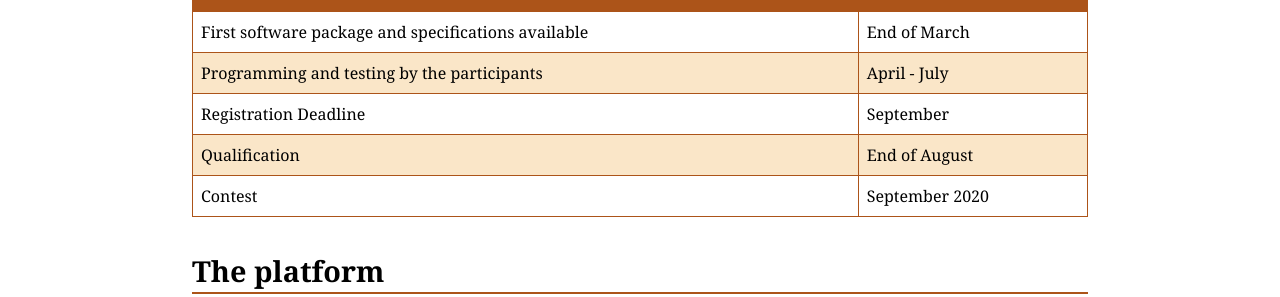
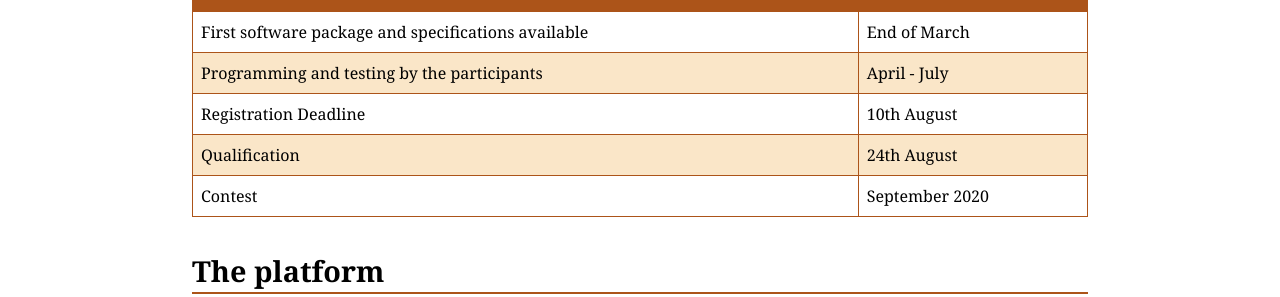
Before and after one commit to agentcontest/agentcontest.github.io, a Jekyll site: the page built from 2020/index.md, in a window 1280 px wide. Shown: the part 963-1260 px from the top of the page. Built offline with Jekyll 4.4.1, drawn with Linux system fonts in a browser that asks for light colours.

Commit message:
move registration to august

```diff
--- a/2020/index.md
+++ b/2020/index.md
@@ -22,8 +22,8 @@ What | When
 --- | ---
 First software package and specifications available | End of March
 Programming and testing by the participants | April - July
-Registration Deadline | September
-Qualification | End of August
+Registration Deadline | 10th August
+Qualification | 24th August
 Contest | September 2020
 
 The platform
```
